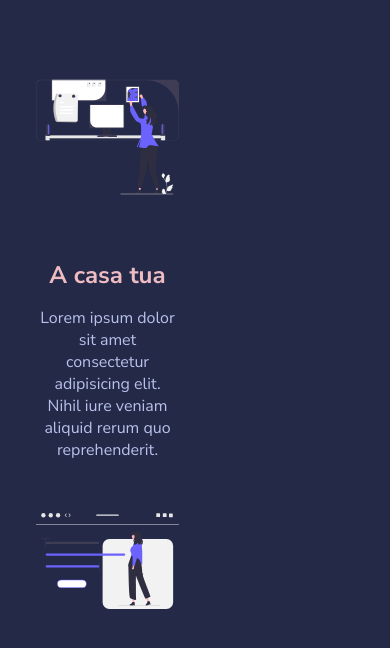
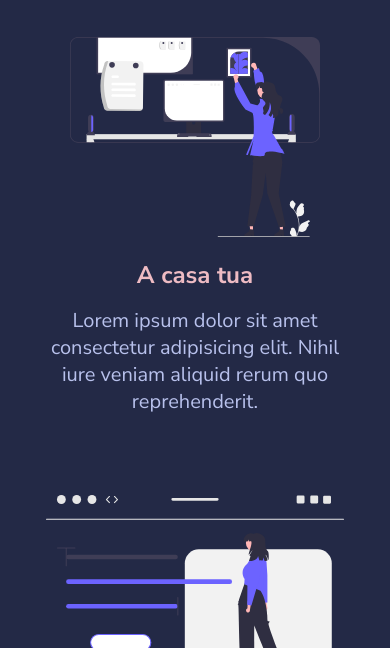
Before and after one commit to battistaennio/html-css-resp-wannabe, a plain HTML site: page index.html in a window 390 px wide. Shown: the part 196-844 px from the top of the page. Drawn offline with Linux system fonts and the light colour scheme.

Commit message:
Responsive mobile- section lessons completata

```diff
--- a/css/style.css
+++ b/css/style.css
@@ -141,4 +141,13 @@ img {
         display: block;
     }
 
+    .lessons .col {
+        width: 100%;
+        margin-bottom: 80px;
+    }
+
+    p{
+        font-size: 20px;
+    }
+
 }
```
